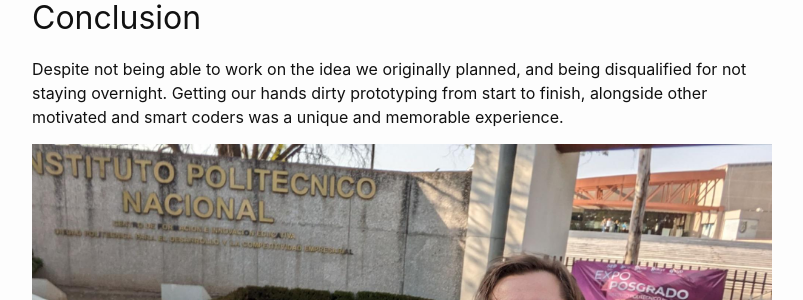
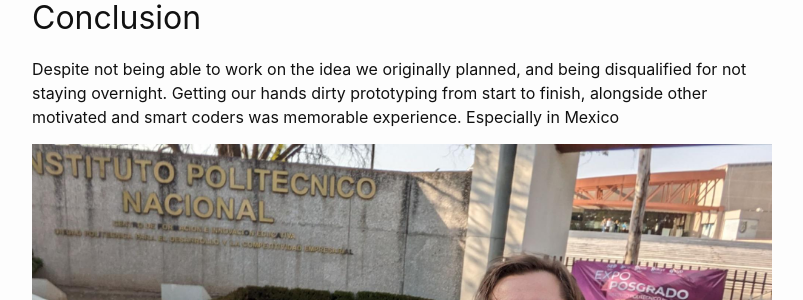
Before and after one commit to SimonHFrost/jekyll_blog, a Jekyll site: the page built from _posts/2024-04-29-hackmexico.md, in a window 1280 px wide and 1400 px high, scrolled down 7346 px. Shown: the part 489-789 px from the top of the window, without its empty margins (238-1041 px from the left). Built offline with Jekyll 4.4.1, drawn with Linux system fonts in a browser that asks for light colours.

Commit message:
Make icon bigger on mobile, update hackmexico

```diff
--- a/_posts/2024-04-29-hackmexico.md
+++ b/_posts/2024-04-29-hackmexico.md
@@ -116,7 +116,7 @@
 
 ## Conclusion
 
-Despite not being able to work on the idea we originally planned, and being disqualified for not staying overnight. Getting our hands dirty prototyping from start to finish, alongside other motivated and smart coders was a unique and memorable experience.
+Despite not being able to work on the idea we originally planned, and being disqualified for not staying overnight. Getting our hands dirty prototyping from start to finish, alongside other motivated and smart coders was memorable experience. Especially in Mexico
 
 ![Team Mosmos](/assets/hackmexico/team-mosmos.jpg)
 
--- a/_sass/minima/_base.scss
+++ b/_sass/minima/_base.scss
@@ -238,6 +238,13 @@
   margin-left: 4px;
 }
 
+@media screen and (max-width: 800px) {
+  .png-icon {
+    width: 32px;
+    height: 32px;
+  }
+}
+
 
 
 /**
```
